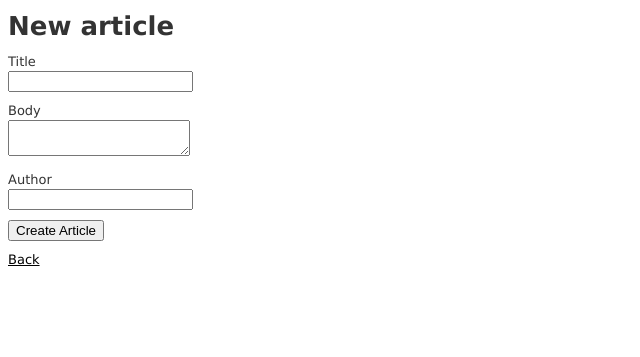
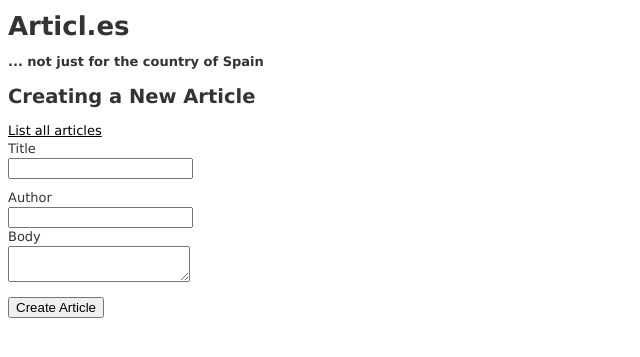
Before and after one commit to tmesquita/csci446, a Rails app: page /articles/new in a window 1280 px wide. Shown: the top 357 px of the page, without its empty margins (0-640 px from the left). Run offline with Rails 7, Linux system fonts and the light colour scheme; style sheets or scripts are compiled from the project's sources; some libraries are stand-ins or nearby versions.

Commit message:
article body properly displaying as paragraphs

```diff
--- a/project04/app/models/article.rb
+++ b/project04/app/models/article.rb
@@ -1,2 +1,3 @@
 class Article < ActiveRecord::Base
+	validates :title, :body, :author, :presence => true
 end
--- a/project04/app/views/articles/_form.html.erb
+++ b/project04/app/views/articles/_form.html.erb
@@ -15,14 +15,17 @@
     <%= f.label :title %><br />
     <%= f.text_field :title %>
   </div>
+
+  <div class="field">
+    <%= f.label :author %><br />
+    <%= f.text_field :author %>
   <div class="field">
     <%= f.label :body %><br />
     <%= f.text_area :body %>
   </div>
-  <div class="field">
-    <%= f.label :author %><br />
-    <%= f.text_field :author %>
+
   </div>
+
   <div class="actions">
     <%= f.submit %>
   </div>
--- a/project04/app/views/articles/new.html.erb
+++ b/project04/app/views/articles/new.html.erb
@@ -1,5 +1,6 @@
-<h1>New article</h1>
+<h1>Articl.es<h1>
+<h4>... not just for the country of Spain</h4>
+<h2>Creating a New Article</h2>
 
+<%= link_to 'List all articles', articles_path %>
 <%= render 'form' %>
-
-<%= link_to 'Back', articles_path %>
--- a/project04/app/views/articles/show.html.erb
+++ b/project04/app/views/articles/show.html.erb
@@ -7,7 +7,7 @@
 
 <p>
   <b>Body:</b>
-  <%= @article.body %>
+  <%= simple_format @article.body %>
 </p>
 
 <p>
```
Also changed, not shown: project04/app/views/articles/edit.html.erb (+8 -4 lines).
